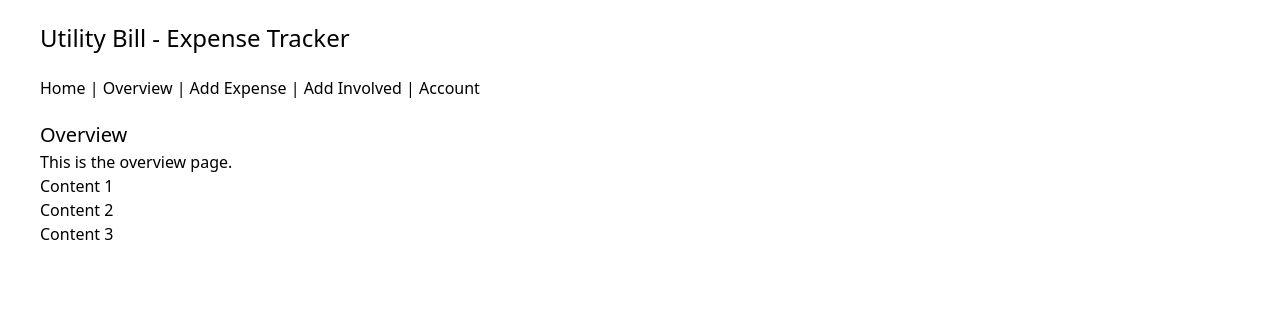
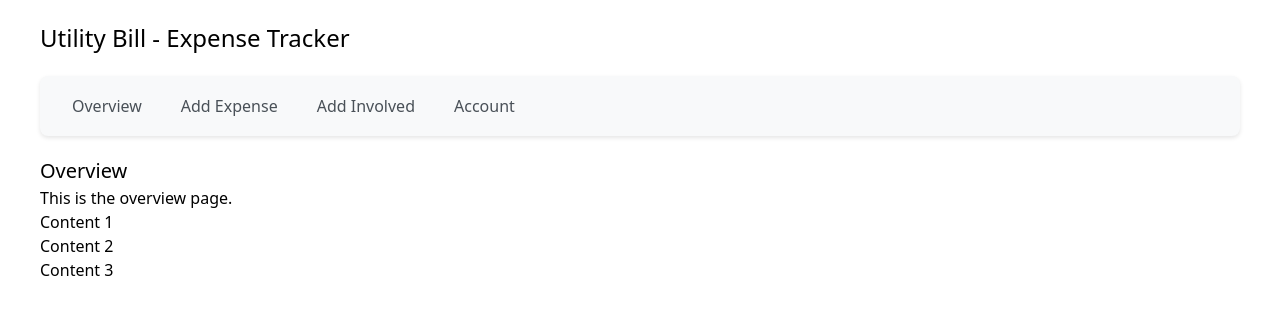
Before and after one commit to jan-soh/utility-bill, an Angular app in the folder client/angular/: page /overview in a window 1280 px wide. Shown: the top 314 px of the page. Built offline with nearby package versions, Linux system fonts and the light colour scheme.

Commit message:
Added styles for navigation component

```diff
--- a/client/angular/src/app/navigation/navigation.css
+++ b/client/angular/src/app/navigation/navigation.css
@@ -1,3 +1,31 @@
 .navigation-container {
   margin: 20px;
+  background-color: #f8f9fa;
+  padding: 10px 20px;
+  border-radius: 8px;
+  box-shadow: 0 2px 4px rgba(0,0,0,0.1);
 }
+
+nav {
+  display: flex;
+  gap: 15px;
+}
+
+nav a {
+  text-decoration: none;
+  color: #495057;
+  padding: 8px 12px;
+  border-radius: 4px;
+  transition: background-color 0.2s, color 0.2s;
+  font-weight: 500;
+}
+
+nav a:hover {
+  background-color: #e9ecef;
+  color: #007bff;
+}
+
+nav a.active {
+  background-color: #007bff;
+  color: white;
+}
--- a/client/angular/src/app/navigation/navigation.html
+++ b/client/angular/src/app/navigation/navigation.html
@@ -1,13 +1,8 @@
 <div class="navigation-container">
   <nav>
-    <a routerLink="/">Home</a>
-    |
-    <a routerLink="/overview">Overview</a>
-    |
-    <a routerLink="/add-expense">Add Expense</a>
-    |
-    <a routerLink="/add-involved">Add Involved</a>
-    |
-    <a routerLink="/account">Account</a>
+    <a routerLink="/overview" routerLinkActive="active">Overview</a>
+    <a routerLink="/add-expense" routerLinkActive="active">Add Expense</a>
+    <a routerLink="/add-involved" routerLinkActive="active">Add Involved</a>
+    <a routerLink="/account" routerLinkActive="active">Account</a>
   </nav>
 </div>
```
